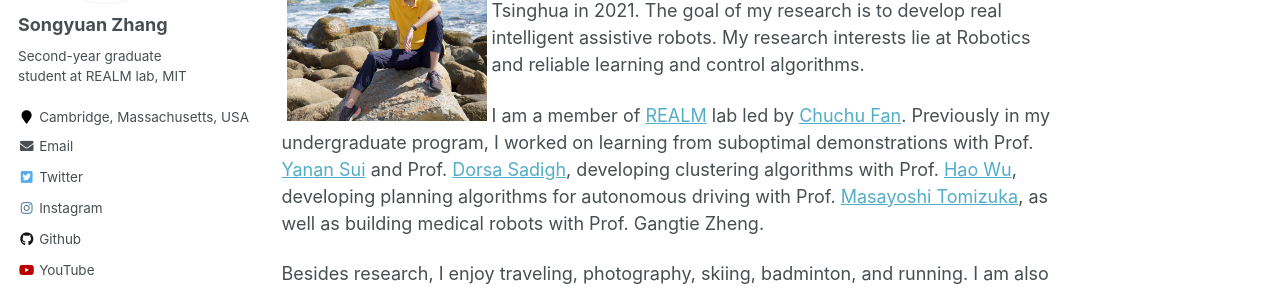
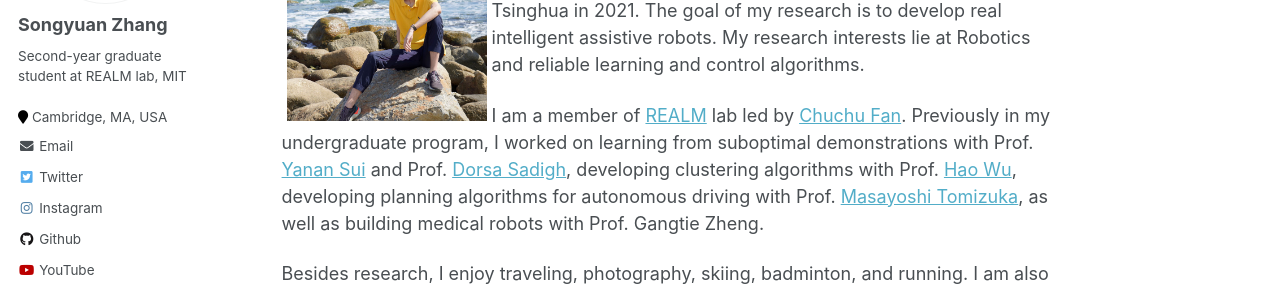
Before and after one commit to syzhang092218-source/syzhang092218-source.github.io, a Jekyll site: the page built from _pages/about.md, in a window 1280 px wide. Shown: the part 356-647 px from the top of the page. Built offline with Jekyll 4.4.1, drawn with Linux system fonts in a browser that asks for light colours.

Commit message:
fixed bugs in location

```diff
--- a/_config.yml
+++ b/_config.yml
@@ -84,7 +84,7 @@
   name             : "Songyuan Zhang"
   avatar           : "professional_1224x1633.jpg"
   bio              : "Second-year graduate student at REALM lab, MIT"
-  location         : "Cambridge, Massachusetts, USA"
+  location         : "Cambridge, MA, USA"
   employer         :
   pubmed           :
   googlescholar    : "https://scholar.google.com/citations?hl=zh-CN&user=BfAQla4AAAAJ"
--- a/_includes/author-profile.html
+++ b/_includes/author-profile.html
@@ -23,7 +23,7 @@
     <button class="btn btn--inverse">Follow</button>
     <ul class="author__urls social-icons">
       {% if author.location %}
-        <li><i class="fa fa-fw fa-map-marker" aria-hidden="true"></i> {{ author.location }}</li>
+        <li><i class="fa fa-map-marker" aria-hidden="true"></i> {{ author.location }}</li>
       {% endif %}
       {% if author.employer %}
         <li><i class="fa fa-fw fa-map-marker" aria-hidden="true"></i> {{ author.employer }}</li>
```
